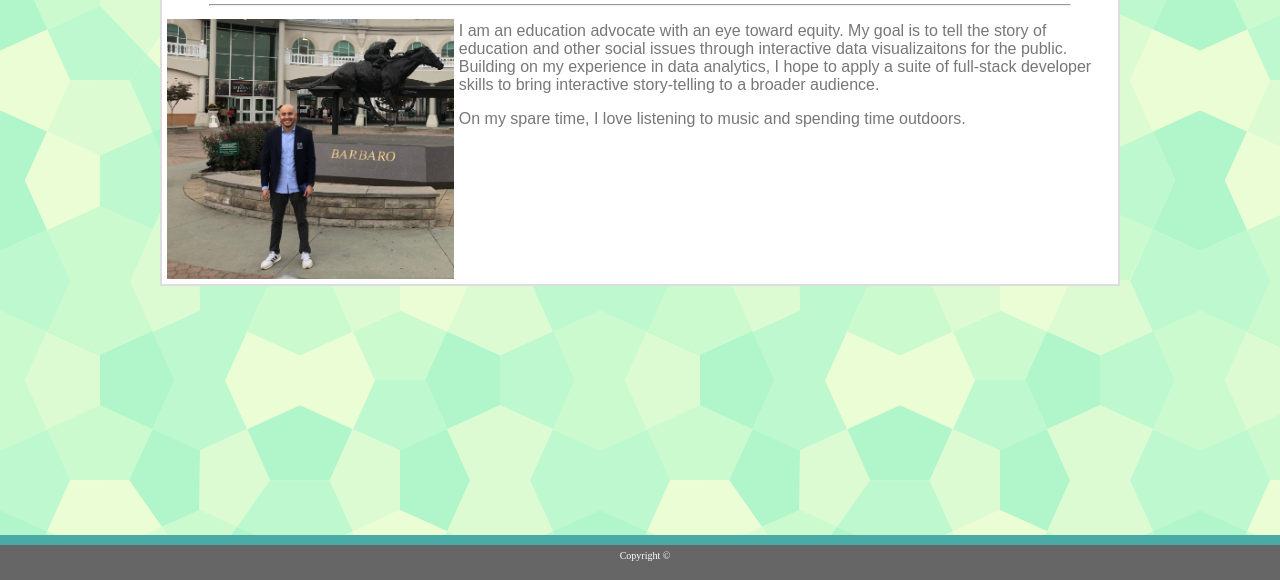
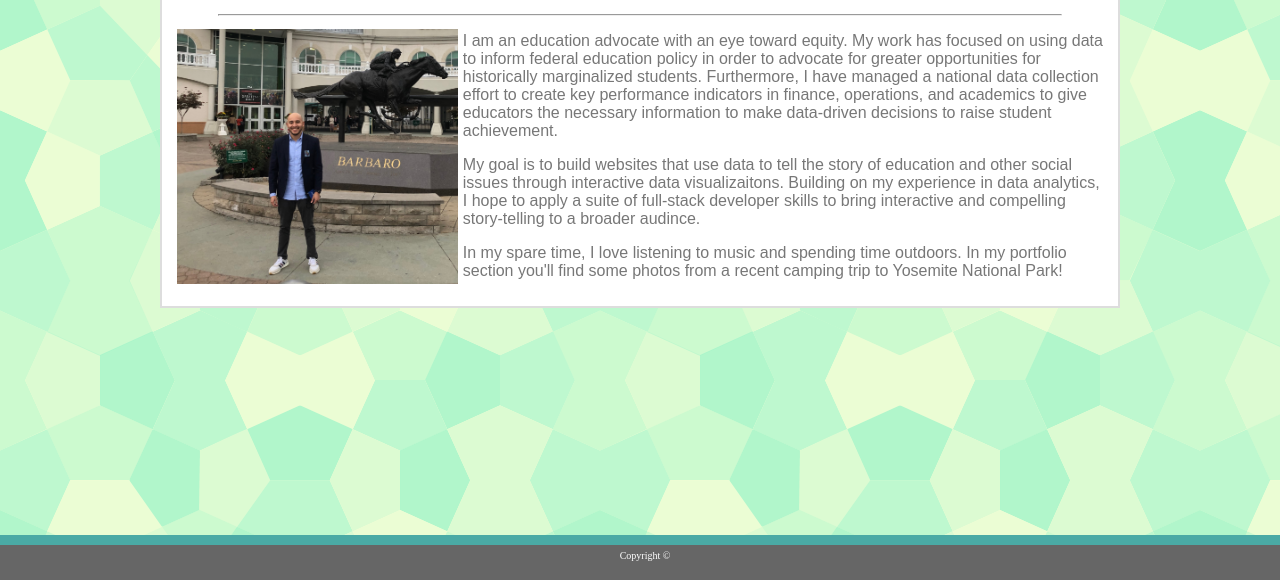
Before and after one commit to mjpalacios25/Basic-Portfolio, a plain HTML site: page index.html in a window 1280 px wide. Shown: the part 220-800 px from the top of the page. Drawn offline with Linux system fonts and the light colour scheme.

Commit message:
added text to about me section

```diff
--- a/assets/css/style.css
+++ b/assets/css/style.css
@@ -50,6 +50,7 @@ h1 {
 p {
     font-family: Arial, Helvetica, sans-serif;
     color: #777777;
+    padding-left: 5px;
 }
 
 
@@ -75,12 +76,14 @@ p {
     width: 30%;
     height: auto;
     padding: 5px;
+    padding-right: 5px;
 }
 
 #maincontent {
 float: left;
 background-color: #ffffff;
 border: 2px solid #dddddd;
+padding: 10px;
 
 }
 
--- a/index.html
+++ b/index.html
@@ -20,9 +20,10 @@
                     <h1 id="aboutme">About Me</h1>
                     <hr>
                     <img id="profilepic" src="assets/images/IMG_7132.jpeg" alt="Churchill Downs">
-                    <p>I am an education advocate with an eye toward equity. My goal is to tell the story of education and other social issues through interactive data visualizaitons for the public. Building on my experience in data analytics, I hope to apply a suite of full-stack developer skills to bring interactive story-telling to a broader audience.
+                    <p>I am an education advocate with an eye toward equity. My work has focused on using data to inform federal education policy in order to advocate for greater opportunities for historically marginalized students. Furthermore, I have managed a national data collection effort to create key performance indicators in finance, operations, and academics to give educators the necessary information to make data-driven decisions to raise student achievement.
                     </p>
-                    <p>On my spare time, I love listening to music and spending time outdoors.    </p>
+                    <p>My goal is to build websites that use data to tell the story of education and other social issues through interactive data visualizaitons. Building on my experience in data analytics, I hope to apply a suite of full-stack developer skills to bring interactive and compelling story-telling to a broader audince.</p>
+                    <p>In my spare time, I love listening to music and spending time outdoors. In my portfolio section you'll find some photos from a recent camping trip to Yosemite National Park!   </p>
                 </div>
 
 
```
